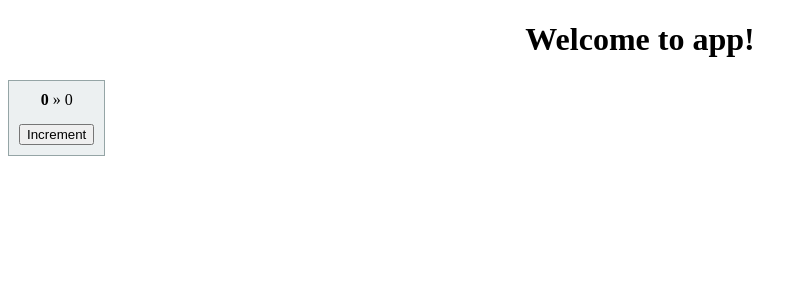
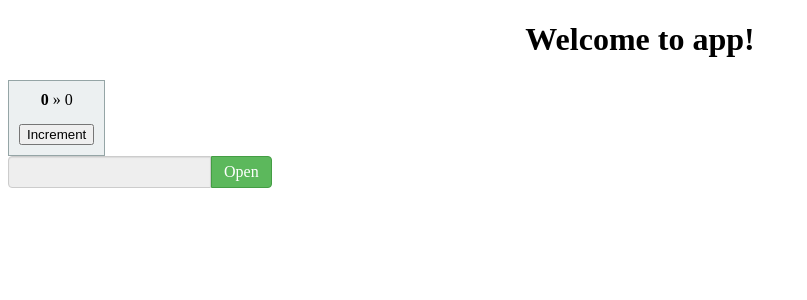
Before and after one commit to Kavenon/phenomaly, an Angular app: page / in a window 1280 px wide. Shown: the top 300 px of the page, without its empty margins (0-807 px from the left). Built offline with nearby package versions, Linux system fonts and the light colour scheme.

Commit message:
upload init

```diff
--- a/src/app/app.component.html
+++ b/src/app/app.component.html
@@ -6,3 +6,6 @@
 </div>
 
 <phy-fizz-buzz></phy-fizz-buzz>
+
+
+<phy-upload inputName="myfile"></phy-upload>
--- a/src/app/app.module.ts
+++ b/src/app/app.module.ts
@@ -4,11 +4,13 @@ import { NgModule } from '@angular/core';
 import { AppComponent } from './app.component';
 import {FizzBuzzComponent} from './fizz-buzz/fizz-buzz.component';
 import {FizzBuzzService} from './fizz-buzz/fizz-buzz.service';
+import { UploadComponent } from './upload/upload.component';
 
 @NgModule({
   declarations: [
     AppComponent,
-    FizzBuzzComponent
+    FizzBuzzComponent,
+    UploadComponent
   ],
   imports: [
     BrowserModule
--- /dev/null
+++ b/src/app/upload/_button.scss
@@ -0,0 +1,42 @@
+$btn-radius: 4px;
+
+$btn-important-color: #D9534F;
+$btn-important-text: white;
+
+$btn-primary-color: #5CB85C;
+$btn-primary-text: white;
+
+$btn-secondary-color: #5BC0DE;
+$btn-secondary-text: white;
+
+@mixin buttonBorderColor($base){
+  border-color:darken($base, 10%);
+}
+
+@mixin buttonVariant($base, $text){
+  @include buttonBorderColor($base);
+  background-color:$base;
+  color:$text;
+}
+
+.btn {
+
+  padding: 6px 12px;
+  border-radius: $btn-radius;
+  cursor:pointer;
+
+  border: 1px solid;
+
+  &--important {
+    @include buttonVariant($btn-primary-color, $btn-important-text);
+  }
+
+  &--primary {
+    @include buttonVariant($btn-primary-color, $btn-primary-text);
+  }
+
+  &--secondary {
+    @include buttonVariant($btn-secondary-color, $btn-secondary-text);
+  }
+
+}
--- /dev/null
+++ b/src/app/upload/upload.component.html
@@ -0,0 +1,9 @@
+<div class="phy-upload">
+  <input type="file" class="phy-upload__file" (change)="update($event)" id="file-upload--{{inputName}}">
+
+  <input type="text" class="phy-upload__name" disabled [value]="filename">
+
+  <label class="phy-upload__button btn btn--primary" for="file-upload--{{inputName}}">
+    Open
+  </label>
+</div>
--- /dev/null
+++ b/src/app/upload/upload.component.scss
@@ -0,0 +1,28 @@
+@import './_button.scss';
+
+.phy-upload {
+
+  display:flex;
+
+  &__name {
+    background-color:#EEEEEE;
+    border: 1px solid #ccc;
+    color: #3c3c3c;
+    border-radius:4px;
+    box-shadow: inset 0 1px 1px rgba(0, 0, 0, 0.08);
+    padding: 6px 12px;
+
+    border-top-right-radius: 0;
+    border-bottom-right-radius: 0;
+  }
+
+  &__file {
+    display:none;
+  }
+
+  &__button {
+    border-top-left-radius: 0;
+    border-bottom-left-radius: 0;
+  }
+
+}
--- /dev/null
+++ b/src/app/upload/upload.component.ts
@@ -0,0 +1,23 @@
+import {Component, Input} from '@angular/core';
+
+@Component({
+  selector: 'phy-upload',
+  templateUrl: './upload.component.html',
+  styleUrls: ['./upload.component.scss']
+})
+export class UploadComponent {
+
+  filename = '';
+  @Input() inputName: string;
+
+  constructor() { }
+
+  update($event): void {
+
+    const files = $event.target.files;
+    if (files && files.length > 0) {
+      this.filename = files[0].name;
+    }
+
+  }
+}
```
Also changed, not shown: 1 other file (tests, documents, lock files or other folders).
